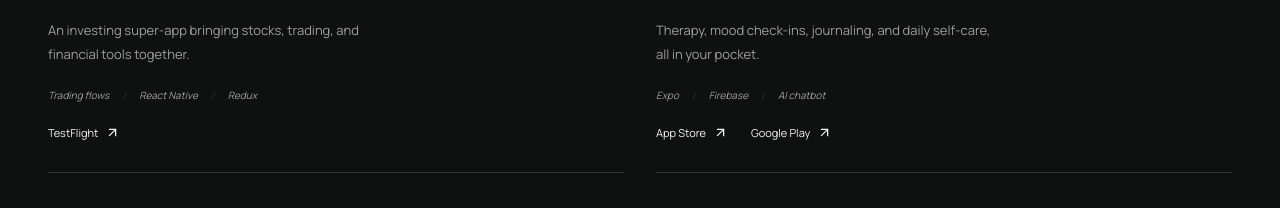
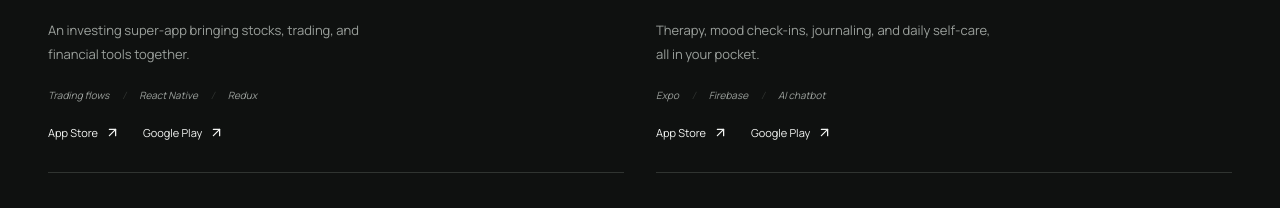
Before and after one commit to mightyFZeus/portfolio-new, a Next.js app: page / in a window 1280 px wide. Shown: the part 1112-1320 px from the top of the page. Built offline with nearby package versions, Linux system fonts and the light colour scheme.

Commit message:
Update Anchoria App Store and Google Play links

```diff
--- a/src/data/portfolio.ts
+++ b/src/data/portfolio.ts
@@ -82,8 +82,12 @@ export const mobileProjects = [
     focus: ["Trading flows", "React Native", "Redux", "TestFlight"],
     links: [
       {
-        label: "iOS TestFlight",
-        href: "https://testflight.apple.com/join/Nd3Jrmjk",
+        label: "iOS App Store",
+        href: "https://apps.apple.com/ng/app/anchoria/id6762124871",
+      },
+      {
+        label: "Android Google Play",
+        href: "https://play.google.com/store/apps/details?id=com.seeds.anchoria",
       },
     ],
   },
```
